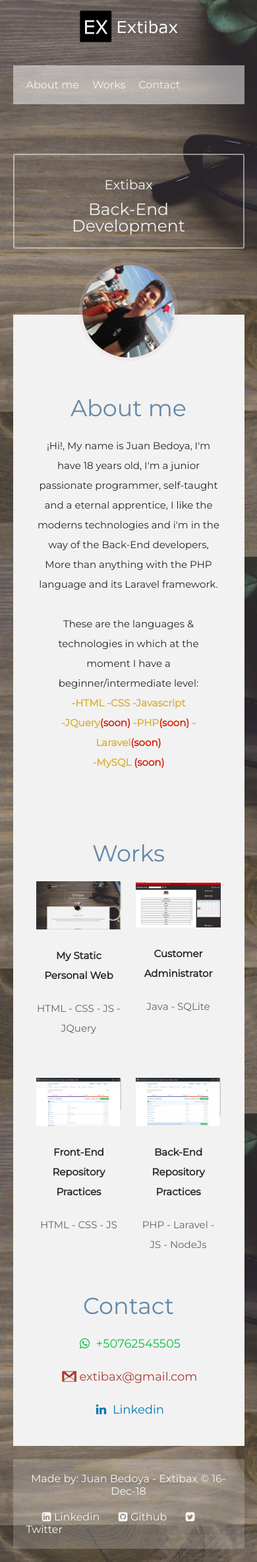
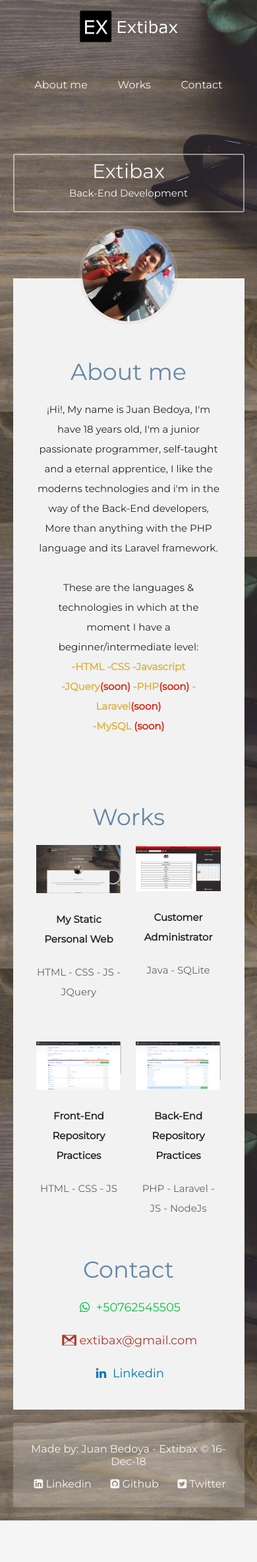
Before and after one commit to Extibax/Extibax-Portfolio-V1-CSS3-JS, a PHP site: page / in a window 390 px wide. Shown: the whole page at 66% size. After the commit the page ends 2305 px from the top, so only its background shows below. Run offline with PHP 8.4, Linux system fonts and the light colour scheme.

Commit message:
Fix responsive

```diff
--- a/css/footer.css
+++ b/css/footer.css
@@ -6,15 +6,18 @@ footer {
     color: #F5F5F5;
     display: flex;
     flex-direction: row;
-    flex-wrap: nowrap;
     justify-content: space-between;
+    align-items: center;
+}
+
+footer .author {
+    padding: 10px;
 }
 
 footer .social-networks a {
     color: #F5F5F5;
     text-decoration: none;
-    margin-left: 20px;
-    /* margin-right: 20px; */
+    padding: 10px;
 }
 
 footer .social-networks a:hover {
--- a/css/header.css
+++ b/css/header.css
@@ -26,6 +26,7 @@ header .menu ul {
 
 header .menu ul li {
     padding: 10px;
+    margin: 0 auto;
     border-radius: 20px;
     cursor: pointer;
     text-decoration: none;
--- a/css/style.css
+++ b/css/style.css
@@ -48,23 +48,44 @@ header {
 
     .name-profession .container-text .text {
         width: 100%;
-        padding: 20px 30px;
+        padding: 10px 30px;
     }
 
     .name-profession .container-text .text .name {
-        font-size: 20px;
+        font-size: 30px;
+        line-height: 30px;
         padding: 0;
         margin: 0;
     }
 
-    .name-profession .container-text .text .profesion {
+    .name-profession .container-text .text .profession {
         font-size: 15px;
+        line-height: 15px;
         margin: 10px;
     }
 
     .main .works .container-works .work {
         width: 46%;
     }
+
+    footer {
+        flex-direction: column;
+        padding: 20px 0;
+    }
+
+    footer .author {
+        padding: 0 auto;
+        text-align: center;
+        display: block;
+    }
+
+    footer .social-networks {
+        padding: 0 auto;
+        text-align: center;
+        line-height: 30px;
+        display: block;
+    }
+
 }
 
 @media screen and (max-width: 600px) {
@@ -75,7 +96,6 @@ header {
 
     header .menu {
         width: 100%;
-        background: rgba(255, 255, 255, .5);
         text-align: center;
         padding: 10px;
     }
@@ -84,12 +104,6 @@ header {
         margin-bottom: 20px;
     }
 
-    footer {
-        flex-direction: column;
-    }
 
-    footer .author {
-        margin-bottom: 20px;
-        text-align: center;
-    }
+
 }
--- a/index.html
+++ b/index.html
@@ -66,10 +66,6 @@
                                     -JQuery<span class="soon">(soon)</span> -PHP<span class="soon">(soon)</span> -Laravel<span class="soon">(soon)</span><br>
                                     -MySQL <span class="soon">(soon)</span><br>
                             </span>
-                        </p>
-                        <p>
-
-
                         </p>
                     </div>
                 </div>
```
